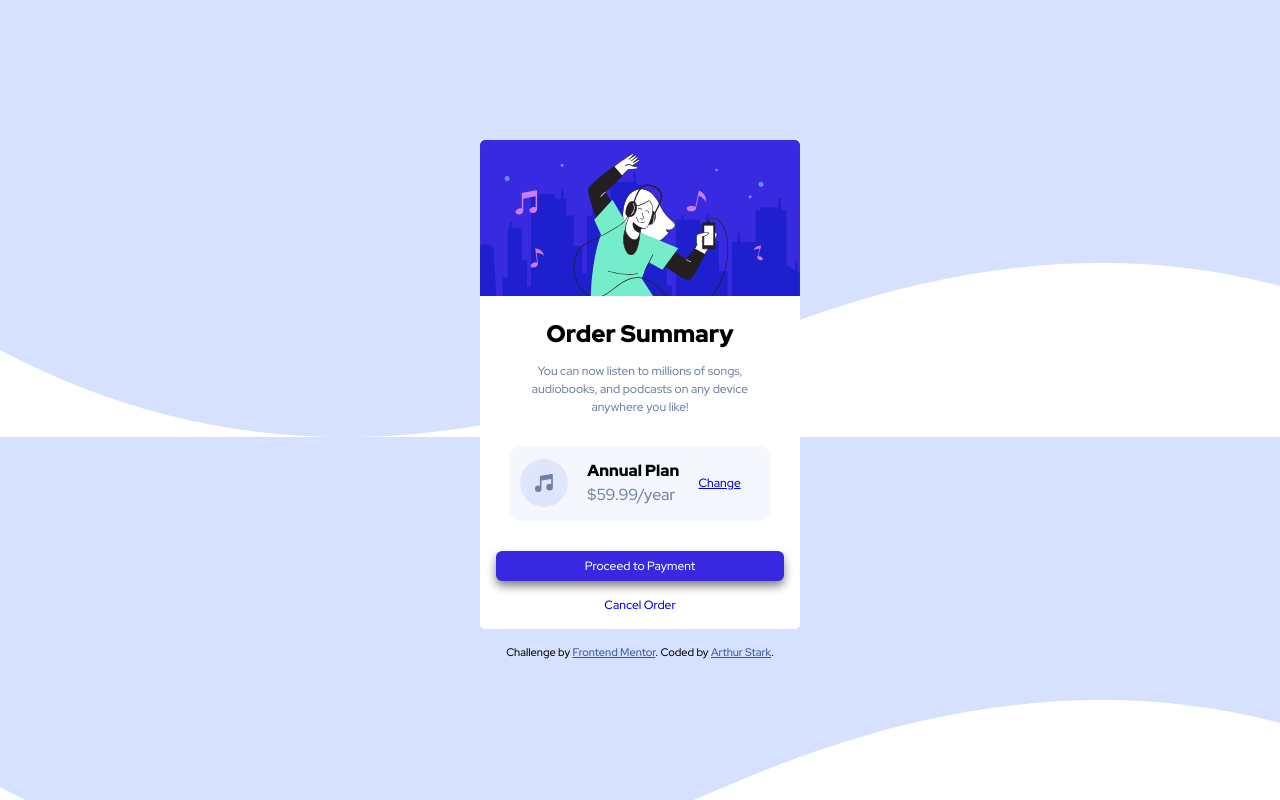
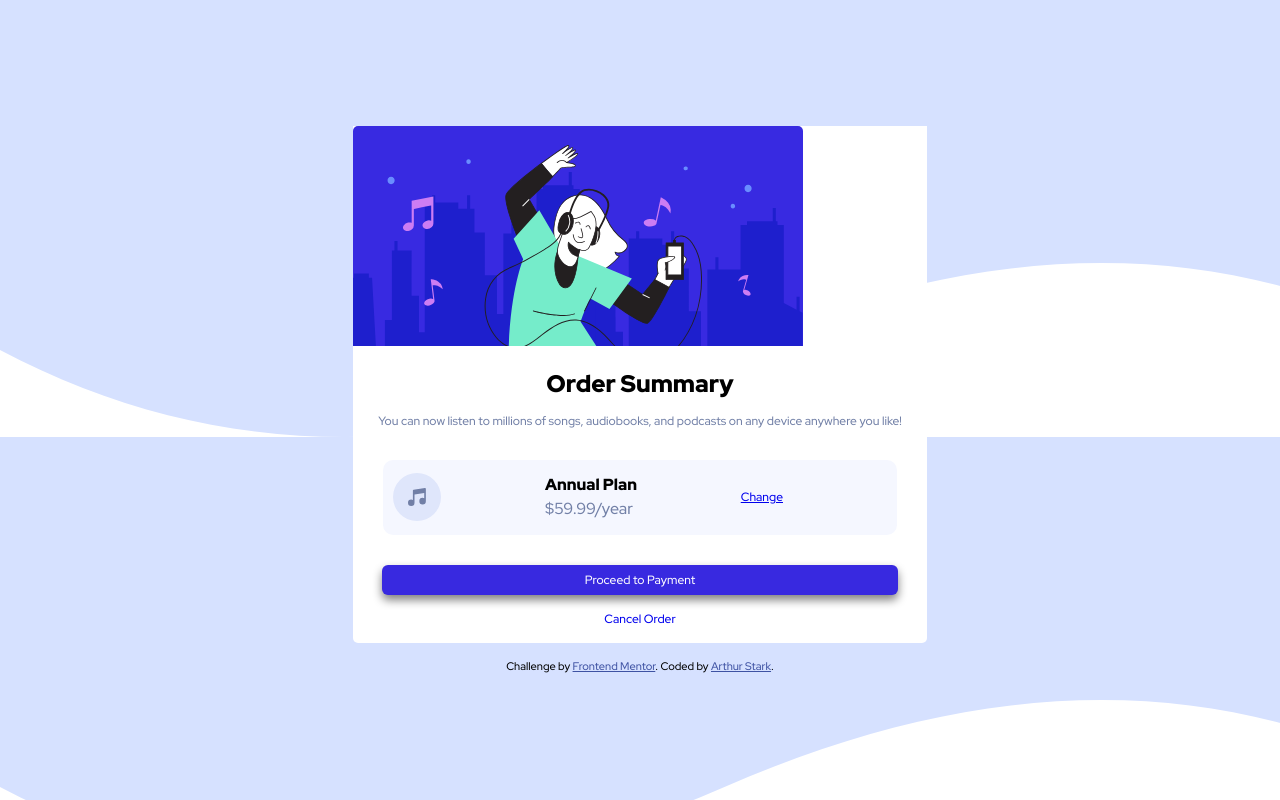
Before and after one commit to art5551/order_summary_component_main, a plain HTML site: page index.html in a window 1280 px wide. Drawn offline with Linux system fonts and the light colour scheme.

Commit message:
Minor changes

```diff
--- a/style.css
+++ b/style.css
@@ -91,7 +91,7 @@ svg {
  /* setting the initial content attributes here */
  /* start initial design with mobile design first */
  body {
-  background-image: url(images/pattern-background-desktop.svg);
+  background-image: url(images/pattern-background-mobile.svg);
   display: flex;
   justify-content: center;
   align-items: center;
@@ -102,7 +102,7 @@ svg {
 
 section {
   background-color: white;
-  width: 320px;
+  min-width: 350px;
   max-width: 450;
   border-radius: 0 0 5px 5px;
 }
@@ -204,3 +204,11 @@ h2 {
   font-size: 12px;
   text-decoration: none;
 }
+
+@media (min-width: 450px) {
+
+  body {
+    background-image: url(images/pattern-background-desktop.svg);
+  }
+
+}
```
